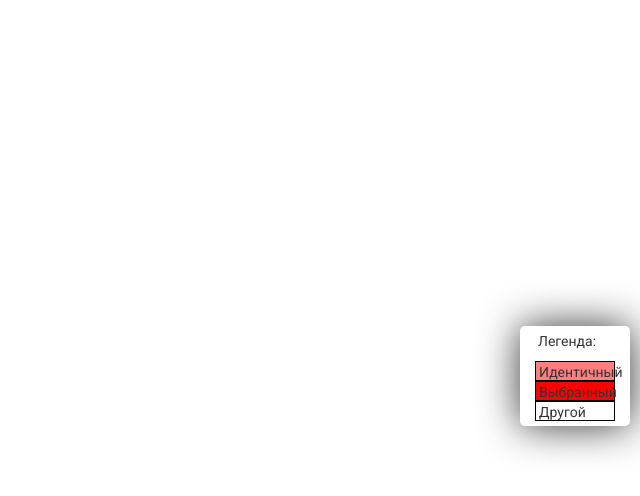
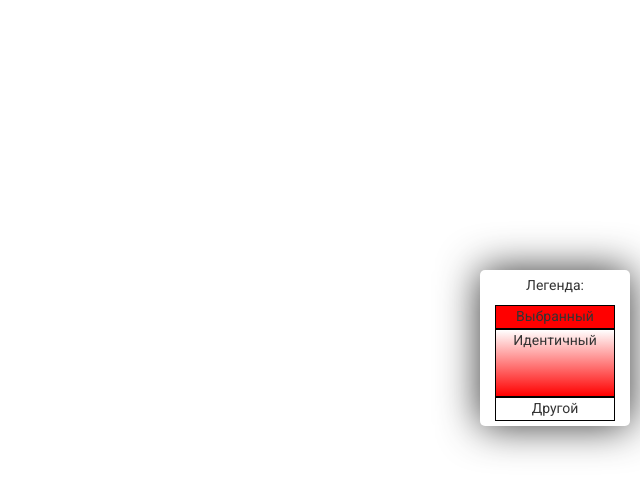
Before and after one commit to ekozonogova/cluster, a Django app: page /benchmark in a window 1280 px wide. Shown: the part 304-800 px from the top of the page, without its empty margins (640-1280 px from the left). Run offline with Django 3.2, Linux system fonts and the light colour scheme; some libraries are stand-ins or nearby versions.

Commit message:
css detailing

```diff
--- a/clusters_web/clusters_core/templates/benchmark.html
+++ b/clusters_web/clusters_core/templates/benchmark.html
@@ -4,15 +4,15 @@
 {% block content %}
 
 <div style="position: absolute; background: #fff; z-index: 99; right: 10px; bottom: 70px; padding: 5px 15px; border-radius: 5px; box-shadow: 0px 0px 40px;">
-	<p style="text-align: left; padding-left: 3px;">Легенда: </p>
-	<div style="border: 1px solid #000;z-index: 100; height: 20px; width: 80px; background-color: rgba(255, 0, 0, 0.5);">
-		<p style="text-align: left; padding-left: 3px;">Идентичный</p>
+	<p style="text-align: center;">Легенда: </p>
+	<div style="border: 1px solid #000;z-index: 100; height: 24px; width: 120px; background-color: rgba(255, 0, 0, 1);">
+		<p style="text-align: center;">Выбранный</p>
 	</div>
-	<div style="border: 1px solid #000;z-index: 100; height: 20px; width: 80px; background-color: rgba(255, 0, 0, 1);">
-		<p style="text-align: left; padding-left: 3px;">Выбранный</p>
+	<div style="border: 1px solid #000;z-index: 100; height: 68px; width: 120px; background: linear-gradient(0deg, #ff0000, #ffffff);;">
+		<p style="text-align: center;">Идентичный</p>
 	</div>
-	<div style="border: 1px solid #000;z-index: 100; height: 20px; width: 80px; background-color: rgba(255, 255, 255, 1);">
-		<p style="text-align: left; padding-left: 3px;">Другой</p>
+	<div style="border: 1px solid #000;z-index: 100; height: 24px; width: 120px; background-color: rgba(255, 255, 255, 1);">
+		<p style="text-align: center;">Другой</p>
 	</div>
 </div>
 <div class="container" style="margin: 0;
```
